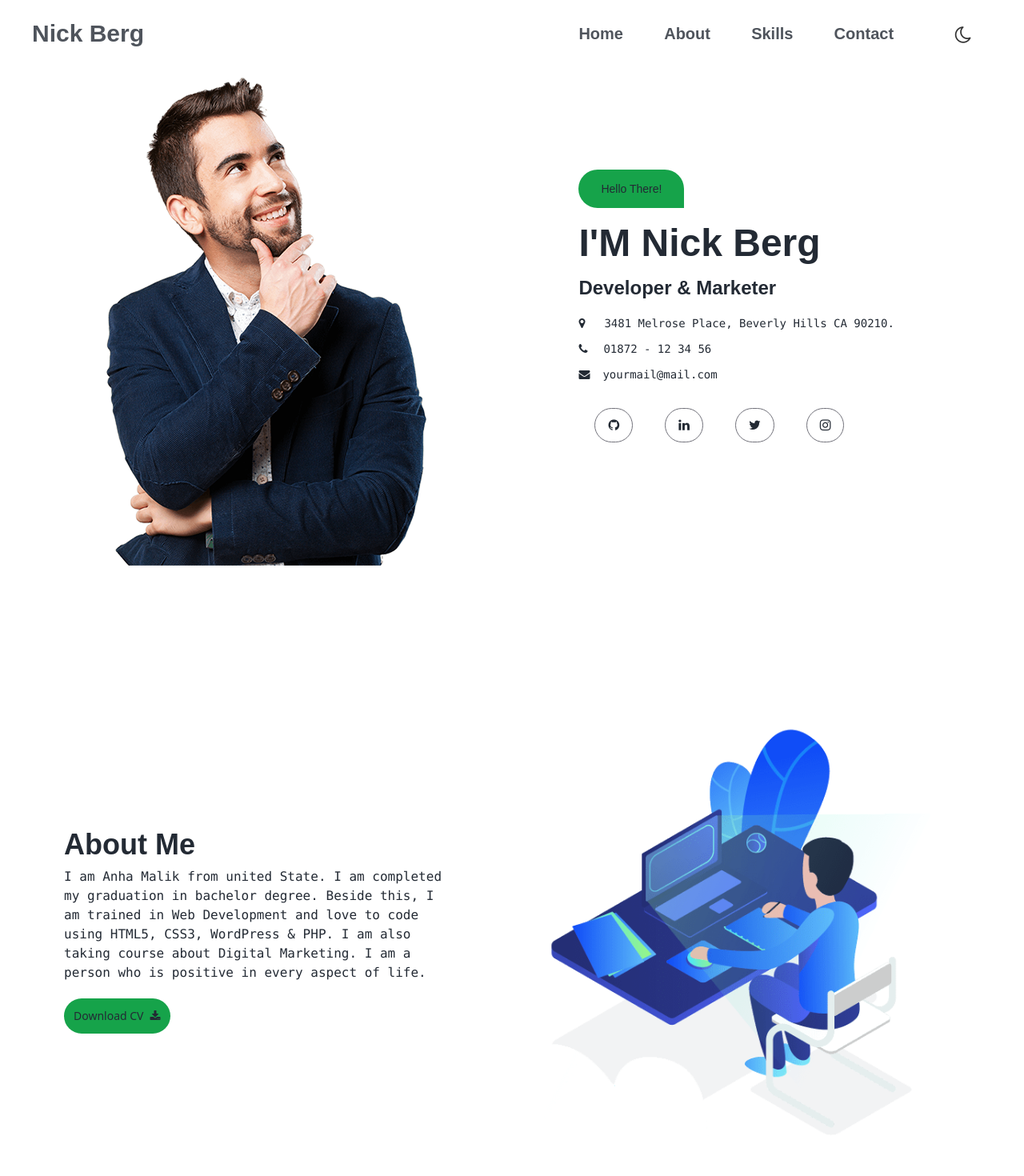
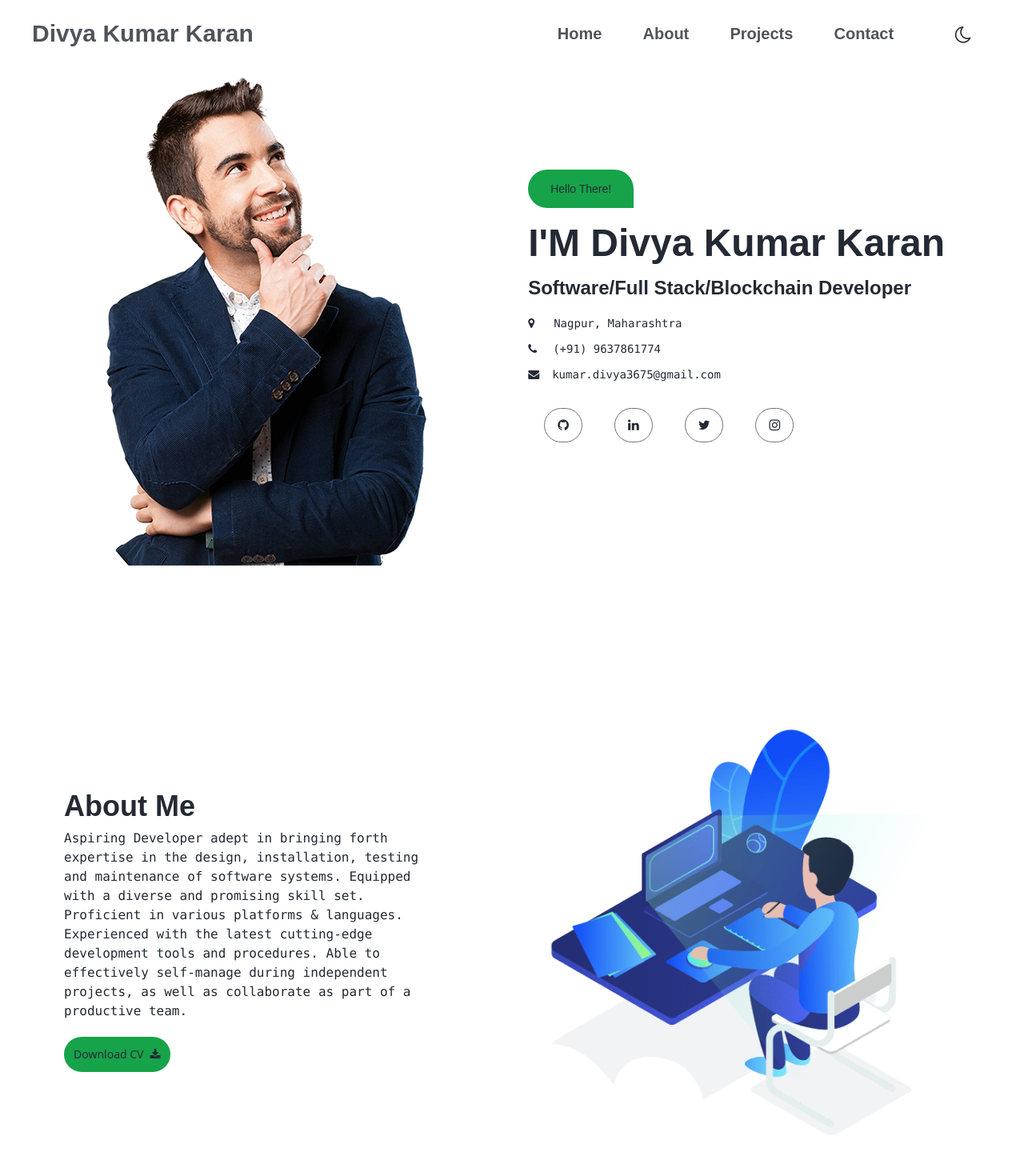
Before and after one commit to dkk3675/Portfolio, a React (Create React App) app: page / in a window 1280 px wide. Shown: the top 1470 px of the page at 80% size. Built offline with nearby package versions, Linux system fonts and the light colour scheme.

Commit message:
initial commit

```diff
--- a/src/components/about.js
+++ b/src/components/about.js
@@ -3,17 +3,35 @@ import AboutMe from '../assets/about.png'
 // import CV from '../assets/CV.pdf'
 
 const About = () => {
-    return(
-        <section id="about" className='flex flex-wrap flex-row h-full pt-20 pb-20'>
-            <div className="flex flex-wrap w-full md:w-2/4 items-center">
-                <span className='ml-20 mr-20'><h1 className='font-quicksand text-4xl font-semibold'>About Me</h1>
-                <p className='font-mono mt-2'>I am Anha Malik from united State. I am completed my graduation in bachelor degree. Beside this, I am trained in Web Development and love to code using HTML5, CSS3, WordPress & PHP. I am also taking course about Digital Marketing. I am a person who is positive in every aspect of life.</p>
-                <a href="/" download="CV - Divya Kumar Karan.pdf"><button className="bg-green-600 p-3 text-sm rounded-full mt-5">Download CV<i className='fa fa-download ml-2' /></button></a></span>
-            </div>
-            <div className="hidden w-0 md:flex md:flex-wrap md:w-2/4 items-center justify-start p-10">
-                <img src={ AboutMe } alt="" className="" />
-            </div>
-        </section>
+    return (
+      <section
+        id="about"
+        className="flex flex-wrap flex-row h-full pt-20 pb-20"
+      >
+        <div className="flex flex-wrap w-full md:w-2/4 items-center">
+          <span className="ml-20 mr-20">
+            <h1 className="font-quicksand text-4xl font-semibold">About Me</h1>
+            <p className="font-mono mt-2">
+              Aspiring Developer adept in bringing forth expertise in the
+              design, installation, testing and maintenance of software systems.
+              Equipped with a diverse and promising skill set. Proficient in
+              various platforms & languages. Experienced with the latest
+              cutting-edge development tools and procedures. Able to effectively
+              self-manage during independent projects, as well as collaborate as
+              part of a productive team.
+            </p>
+            <a href="/" download="CV - Divya Kumar Karan.pdf">
+              <button className="bg-green-600 p-3 text-sm rounded-full mt-5">
+                Download CV
+                <i className="fa fa-download ml-2" />
+              </button>
+            </a>
+          </span>
+        </div>
+        <div className="hidden w-0 md:flex md:flex-wrap md:w-2/4 items-center justify-start p-10">
+          <img src={AboutMe} alt="" className="" />
+        </div>
+      </section>
     );
 };
 
--- a/src/components/contact.js
+++ b/src/components/contact.js
@@ -21,21 +21,80 @@ const Contact = ({ modeDark }) => {
         alert("Message Conveyed Successfully!!!");
         window.location.reload(false);
     };
-    return(
-        <section id="contact" className="flex flex-wrap flex-col w-full font-quicksand font-semibold pt-20 pb-5">
+    return (
+      <section
+        id="contact"
+        className="flex flex-wrap flex-col w-full font-quicksand font-semibold pt-20 pb-5"
+      >
         <div className="flex flex-wrap w-full justify-center mb-32">
-                <span className="flex flex-wrap justify-center basis-full text-4xl mb-10"><h1>Get In Touch</h1></span>
+          <span className="flex flex-wrap justify-center basis-full text-4xl mb-10">
+            <h1>Get In Touch</h1>
+          </span>
           <form onSubmit={onSendMessage} className="message">
             <div>
-                        <input type="text" placeholder="Name" value={formDetails.name} onChange={(e) => { setFormDetails((form) => {return {...form,name: e.target.value}}); }} name="Name" required />
-                        <input type="email" placeholder="Email" value={formDetails.email} onChange={(e) => { setFormDetails((form) => {return {...form,email: e.target.value}}); }} name="Email" required />
-                        <input type="text" placeholder="Subject" value={formDetails.subject} onChange={(e) => { setFormDetails((form) => {return {...form,subject: e.target.value}}); }} name="Subject" required />
+              <input
+                type="text"
+                placeholder="Name"
+                value={formDetails.name}
+                onChange={(e) => {
+                  setFormDetails((form) => {
+                    return { ...form, name: e.target.value };
+                  });
+                }}
+                name="Name"
+                required
+              />
+              <input
+                type="email"
+                placeholder="Email"
+                value={formDetails.email}
+                onChange={(e) => {
+                  setFormDetails((form) => {
+                    return { ...form, email: e.target.value };
+                  });
+                }}
+                name="Email"
+                required
+              />
+              <input
+                type="text"
+                placeholder="Subject"
+                value={formDetails.subject}
+                onChange={(e) => {
+                  setFormDetails((form) => {
+                    return { ...form, subject: e.target.value };
+                  });
+                }}
+                name="Subject"
+                required
+              />
             </div>
             <div>
-                        <textarea type="text" placeholder="Your Message" value={formDetails.message} onChange={(e) => { setFormDetails((form) => {return {...form,message: e.target.value}}); }} name="Your Message" required />
+              <textarea
+                type="text"
+                placeholder="Your Message"
+                value={formDetails.message}
+                onChange={(e) => {
+                  setFormDetails((form) => {
+                    return { ...form, message: e.target.value };
+                  });
+                }}
+                name="Your Message"
+                required
+              />
             </div>
             <div>
-                        <button type="submit" title="Submit Your Message!" className={ `bg-green-600 text-base rounded-full px-7 py-4 m-3 ${ modeDark ? 'hover:bg-white hover:text-greyish-blue' : 'hover:bg-greyish-blue hover:text-white' } hover:transition-all hover:duration-300 hover:ease-out` }>Send Message</button>
+              <button
+                type="submit"
+                title="Submit Your Message!"
+                className={`bg-green-600 text-base rounded-full px-7 py-4 m-3 ${
+                  modeDark
+                    ? "hover:bg-white hover:text-greyish-blue"
+                    : "hover:bg-greyish-blue hover:text-white"
+                } hover:transition-all hover:duration-300 hover:ease-out`}
+              >
+                Send Message
+              </button>
             </div>
           </form>
         </div>
@@ -43,20 +102,40 @@ const Contact = ({ modeDark }) => {
           <div className="flex flex-wrap flex-col w-4/5 md:flex-row justify-center items-center">
             <div className="flex w-full h-[450px] md:w-[500px] bg-slate-700 justify-center items-center p-2">
               <span className="p-6 justify-center items-center">
-                            <p className="flex justify-center text-2xl leading-loose font-light">support@example.com</p>
-                            <p className="flex justify-center text-4xl leading-loose font-extrabold">1234-123-123</p>
+                <p className="flex justify-center text-2xl leading-loose font-light">
+                  kumar.divya3675@gmail.com
+                </p>
+                <p className="flex justify-center text-4xl leading-loose font-extrabold">
+                  (+91) 9637861774
+                </p>
                 <span className="flex justify-center w-full">
-                                <p className="flex w-[40vw] justify-center text-2xl font-light">3481 Melrose Place, Beverly Hills CA 90210</p>
+                  <p className="flex w-[40vw] justify-center text-2xl font-light">
+                    Nagpur, Maharashtra
+                  </p>
                 </span>
               </span>
             </div>
-                    <div className="flex w-full md:w-[500px]"><iframe title="onMapLocation" src="https://www.google.com/maps/embed?pb=!1m14!1m12!1m3!1d58931.12623840116!2d70.94185099999997!3d22.609177699999993!2m3!1f0!2f0!3f0!3m2!1i1024!2i768!4f13.1!5e0!3m2!1sen!2sin!4v1670303237322!5m2!1sen!2sin" width="600" height="450" style={ { border:0 } } loading="lazy" /></div>
+            <div className="flex w-full md:w-[500px]">
+              <iframe
+                title="onMapLocation"
+                src="https://www.google.com/maps/embed?pb=!1m16!1m12!1m3!1d930.0958956272967!2d79.04021663460404!3d21.176915881971333!2m3!1f0!2f0!3f0!3m2!1i1024!2i768!4f13.1!2m1!1splot%20no%2077%2C%20netaji%20apartment%20housing%20society%2C%20katol%20road%20nagpur%20maharashtra!5e0!3m2!1sen!2sin!4v1689656259475!5m2!1sen!2sin"
+                width="600"
+                height="450"
+                style={{ border: 0 }}
+                loading="lazy"
+              />
+            </div>
           </div>
         </div>
         <footer className="w-full pl-10 pr-10 pt-10 cursor-default">
-                <span className="float-left mt-2"><i className="fa fa-copyright" /> 2022 Nick Berg</span>
-                <span className="float-right">Created & Designed by
-                    <span className="font-la-belle-aurore flex justify-center text-xl">Divya</span>
+          <span className="float-left mt-2">
+            <i className="fa fa-copyright" /> 2022 Divya Kumar Karan
+          </span>
+          <span className="float-right">
+            Created & Designed by
+            <span className="font-la-belle-aurore flex justify-center text-xl">
+              Divya
+            </span>
           </span>
         </footer>
       </section>
--- a/src/components/home.js
+++ b/src/components/home.js
@@ -10,13 +10,13 @@ const Home = () => {
             <div className="flex flex-wrap w-full justify-center items-center md:w-7/12">
                 <div className='block font-quicksand m-20 md:pl-7'>
                     <span className='bg-green-600 rounded-t-full rounded-bl-full pt-4 pb-4 pl-7 pr-7 font-medium text-sm'>Hello There!</span>
-                    <h1 className="font-bold text-5xl mt-8 mb-4">I'M Nick Berg</h1>
-                    <h4 className="font-semibold text-2xl mb-4">Developer & Marketer</h4>
-                    <span className='font-mono text-sm'><i className="fa fa-map-marker mr-6" />3481 Melrose Place, Beverly Hills CA 90210.</span>
+                    <h1 className="font-bold text-5xl mt-8 mb-4">I'M Divya Kumar Karan</h1>
+                    <h4 className="font-semibold text-2xl mb-4">Software/Full Stack/Blockchain Developer</h4>
+                    <span className='font-mono text-sm'><i className="fa fa-map-marker mr-6" />Nagpur, Maharashtra</span>
                     <br />
-                    <span className='font-mono text-sm leading-10'><i className="fa fa-phone mr-5" />01872 - 12 34 56</span>
+                    <span className='font-mono text-sm leading-10'><i className="fa fa-phone mr-5" />(+91) 9637861774</span>
                     <br />
-                    <span className='font-mono text-sm'><i className="fa fa-envelope mr-4" />yourmail@mail.com</span>
+                    <span className='font-mono text-sm'><i className="fa fa-envelope mr-4" />kumar.divya3675@gmail.com</span>
                     <br />
                     <ul className='social_media list-none text-base inline-flex mt-5 items-center justify-center'>
                         <li className='m-5'><a href="https://github.com/dkk3675" target="blank" title='GitHub'><span className='hover:bg-purple-900 hover:border-purple-900'><i className="fa fa-github"/></span></a></li>
--- a/src/components/navbar.js
+++ b/src/components/navbar.js
@@ -17,11 +17,11 @@ const Navbar = ({ modeDark,setModeDark }) => {
     return(
         <section id='navbar' className="w-[100vw] fixed z-50 opacity-80">
             <header className={ `${ showScroll ? 'bg-green-600 animate-fade-in-up' : 'bg-transparent animate-fade-in-down' } font-quicksand pt-[3vh] pb-[3vh]` }>
-                <a href='/' className='hidden md:inline-block md:text-3xl md:font-extrabold md:ml-10'>Nick Berg</a>
+                <a href='/' className='hidden md:inline-block md:text-3xl md:font-extrabold md:ml-10'>Divya Kumar Karan</a>
                 <ul className="navbar list-none flex flex-wrap justify-center md:inline-flex md:float-right md:mr-10">
                     <li><button onClick={ () => { scrollBehaviour('home'); } }>Home</button></li>
                     <li><button onClick={ () => { scrollBehaviour('about'); } }>About</button></li>
-                    <li><button onClick={ () => { scrollBehaviour('skills'); } }>Skills</button></li>
+                    <li><button onClick={ () => { scrollBehaviour('skills'); } }>Projects</button></li>
                     <li><button onClick={ () => { scrollBehaviour('contact'); } }>Contact</button></li>
                     <li><button onClick={ () => { modeDark ? setModeDark(false) : setModeDark(true); } } className="border-0 ml-[2vw] mr-0 text-2xl"><i className={ `fa ${ modeDark ? 'fa-sun-o text-white' : 'fa-moon-o text-black' }` } /></button></li>
                 </ul>
--- a/src/components/skills.js
+++ b/src/components/skills.js
@@ -5,7 +5,7 @@ import skillData from '../assets/skillData';
 const Skills = ({ modeDark }) => {
     return(
         <section id='skills' className="flex flex-wrap flex-col w-full pt-20 pb-20">
-            <div className="flex h-3/12 w-full justify-center font-quicksand text-4xl font-semibold mb-10 p-5">What I Can Do For You</div>
+            <div className="flex h-3/12 w-full justify-center font-quicksand text-4xl font-semibold mb-10 p-5">Projects</div>
             <div className="flex flex-wrap h-9/12 w-full items-center mt-10">
                 <div className="flex flex-wrap h-6/12 w-full">
                     <div className="flex flex-wrap w-1/12 text-4xl justify-center items-center"><button  onClick={ () => { document.getElementById('carousal').scrollLeft += -350; } }><i className='fa fa-arrow-circle-left hover:text-green-600 hover:transition-all hover:duration-300' /></button></div>
```
Lines whose indentation alone changed are shown as unchanged.
